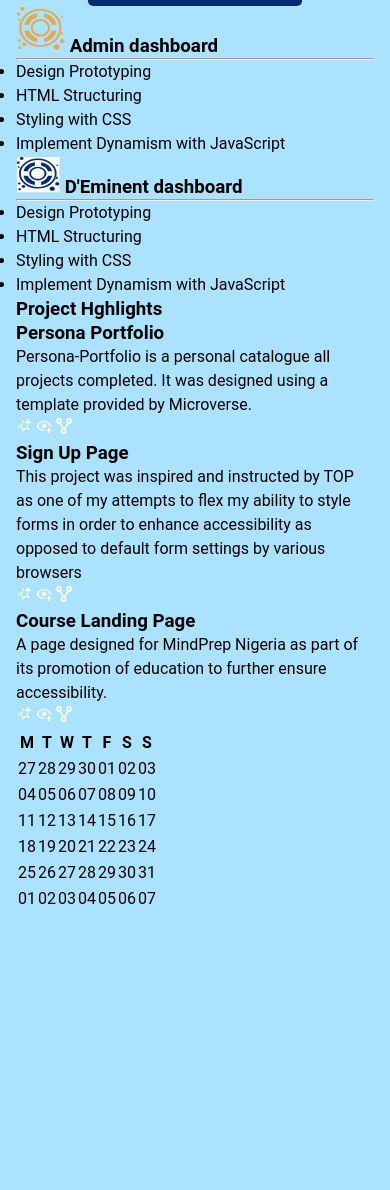
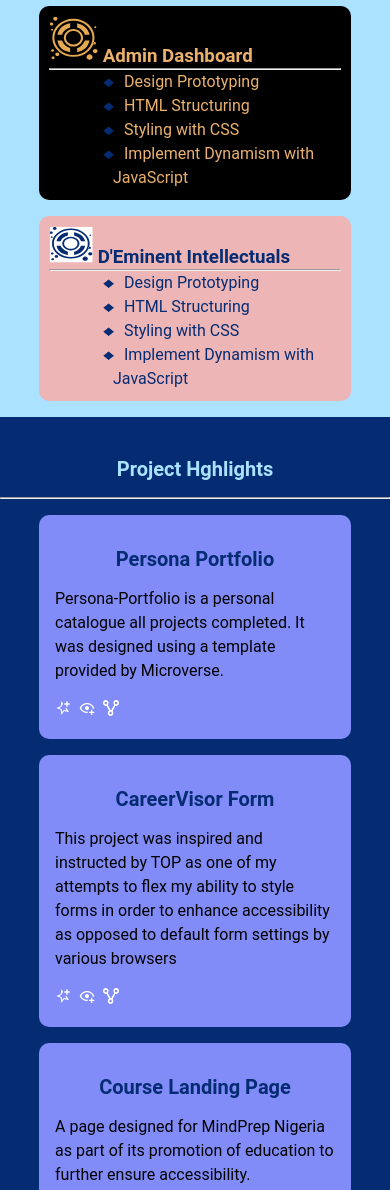
Before and after one commit to AbayomiOlaoye/TaskMinter, a plain HTML site: page index.html in a window 390 px wide. Shown: the part 659-1849 px from the top of the page. Before the commit the page ends 1588 px from the top, so only its background shows below. Drawn offline with Linux system fonts and the light colour scheme; a web font is replaced by a local one.

Commit message:
Complete styling for media queries @ max-width: 767px

```diff
--- a/index.html
+++ b/index.html
@@ -76,7 +76,7 @@
       <!-- Recent and Upcoming tasks -->
       <section class="upcoming">
         <div class="next">
-          <h3><img src="./images/dash-design.svg" alt=""> Admin dashboard</h3>
+          <h3><img src="./images/dash-design.svg" alt=""> Admin Dashboard</h3>
           <hr>
           <ul>
             <li>Design Prototyping</li>
@@ -86,7 +86,7 @@
           </ul>
         </div>
         <div class="next">
-          <h3><img src="./images/eminent-dash.svg" alt="project snapshot"> D'Eminent dashboard</h3>
+          <h3><img src="./images/eminent-dash.svg" alt="project snapshot"> D'Eminent Intellectuals</h3>
           <hr>
           <ul>
             <li>Design Prototyping</li>
@@ -100,8 +100,9 @@
       <section class="recent">
         <div class="projects">
           <h3>Project Hghlights</h3>
+          <hr>
           <div class="card">
-            <h3>Persona Portfolio</h3>
+            <h3><a href="https://github.com/MindPrepDev/Persona-Portfolio">Persona Portfolio</a></h3>
             <p>Persona-Portfolio is a personal catalogue all projects completed. It was designed
               using a template provided by Microverse.
             </p>
@@ -110,7 +111,7 @@
             <img src="./images/share.svg" alt="share icon">
           </div>
           <div class="card">
-            <h3>Sign Up Page</h3>
+            <h3><a href="https://github.com/MindPrepDev/CareerVisor-Sign-up-page">CareerVisor Form</a></h3>
             <p>This project was inspired and instructed by TOP as one of my attempts to flex my
               ability to style forms in order to enhance accessibility as opposed to default form settings
               by various browsers
@@ -120,7 +121,7 @@
             <img src="./images/share.svg" alt="share icon">
           </div>
           <div class="card">
-            <h3>Course Landing Page</h3>
+            <h3><a href="https://github.com/MindPrepDev/Course_landpage">Course Landing Page</a></h3>
             <p>A page designed for MindPrep Nigeria as part of its promotion of education
               to further ensure accessibility.
             </p>
@@ -131,6 +132,7 @@
         </div>
         <!-- Calendar -->
         <table>
+          <caption>July 2022</caption>
           <tr>
             <th>M</th>
             <th>T</th>
@@ -141,10 +143,10 @@
             <th><span>S</span></th>
           </tr>
           <tr>
-            <td>27</td>
-            <td>28</td>
-            <td>29</td>
-            <td>30</td>
+            <td class="ex">27</td>
+            <td class="ex">28</td>
+            <td class="ex">29</td>
+            <td class="ex">30</td>
             <td>01</td>
             <td>02</td>
             <td>03</td>
@@ -154,7 +156,7 @@
             <td>05</td>
             <td>06</td>
             <td>07</td>
-            <td>08</td>
+            <td class="current">08</td>
             <td>09</td>
             <td>10</td>
           </tr>
@@ -186,13 +188,13 @@
             <td>31</td>
           </tr>
           <tr>
-            <td>01</td>
-            <td>02</td>
-            <td>03</td>
-            <td>04</td>
-            <td>05</td>
-            <td>06</td>
-            <td>07</td>
+            <td class="ex">01</td>
+            <td class="ex">02</td>
+            <td class="ex">03</td>
+            <td class="ex">04</td>
+            <td class="ex">05</td>
+            <td class="ex">06</td>
+            <td class="ex">07</td>
           </tr>
         </table>
       </section>
--- a/main.scss
+++ b/main.scss
@@ -50,7 +50,7 @@ body {
     justify-content: space-between;
     width: inherit;
     padding: 1rem;
-    background-color: $aside;
+    background-color: transparent;
 
     .logo {
       width: 40%;
@@ -170,7 +170,6 @@ body {
 /* Main Section */
   main {
     width: 100%;
-    padding: 1rem;
     // Notification section
     .notification {
       width: 100%;
@@ -245,11 +244,124 @@ body {
             padding-top: 1.5rem;
             color: $milk;
 
-            h3 {
-              text-transform: capitalize;
-              padding-bottom: 0.5rem;
+          h3 {
+            text-transform: capitalize;
+            padding-bottom: 0.5rem;
+          }
+        }
+      }
+    }
+    /* Upcoming tasks section */
+    .upcoming {
+      display: flex;
+      flex-direction: column;
+      gap: 1rem;
+      width: 100%;
+      padding-top: 1rem;
+
+      .next {
+        width: 80%;
+        margin: auto;
+        padding: 0.625rem;
+        border-radius: 10px;
+
+        &:first-of-type {
+          background: #000;
+          color: $milk;
+        }
+
+        &:last-of-type {
+          background-color: $cardBg;
+          color: $navLinks;
+        }
+
+        ul li {
+          list-style-type: none;
+          margin-left: 4rem;
+
+          &::before {
+            content: url(./images/before-em.svg);
+            position: relative;
+            right: 10px;
+          }
+        }
+      }
+    }
+
+    /* Recent works section*/
+    .recent {
+      width: 100%;
+
+      .projects {
+        background-color: $navLinks;
+        margin: 1rem auto;
+        padding: 1.5rem 0;
+
+        h3 {
+          text-align: center;
+          padding: 1rem;
+          color: $line;
+          font-size: 1.25rem;
+        }
+
+        .card {
+          width: 80%;
+          background-color: #818cf8;
+          margin: 1rem auto;
+          border-radius: 10px;
+          padding: 1rem;
+
+          a {
+            color: $navLinks;
+
+            &:hover {
+              color: #f5f5f5;
+              text-decoration: underline;
             }
+          }
+          p {
+            margin-bottom: 1rem;
+          }
+
+          img {
+            padding-right: 0.25rem;
+          }
         }
+      }
+    }
+
+    /* Calender */
+    table {
+      width: 50%;
+      margin: auto;
+      padding-bottom: 3rem;
+
+      th, td {
+        border: none;
+        padding: 0.625rem;
+      }
+
+      th {
+        background-color: $navLinks;
+        color: #edb5b5;
+      }
+
+      caption {
+        font-weight: bold;
+        font-size: 1.25rem;
+        text-align: center;
+        color: #333;
+        margin: 0.5rem 0;
+      }
+
+      .ex {
+        opacity: 0.3;
+      }
+
+      .current {
+        background-color: #333;
+        border-radius: 50%;
+        color: #f5f5f5;
       }
     }
   }
```
Also changed, not shown: main.css, 1 other file.
